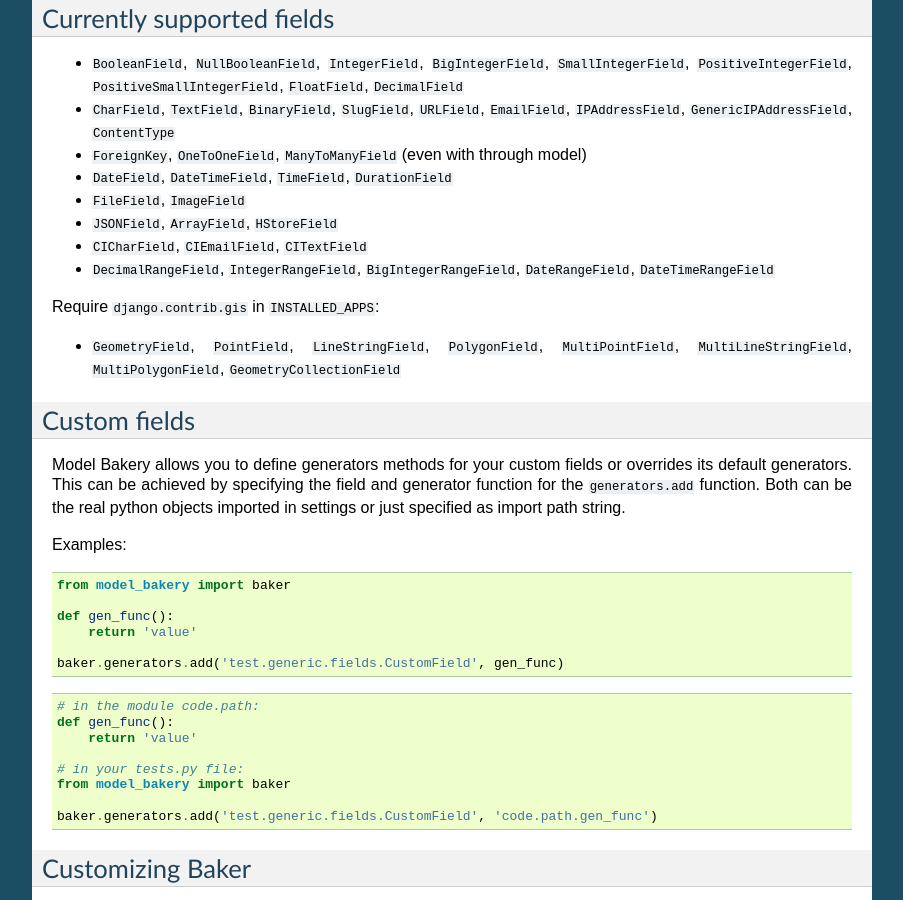
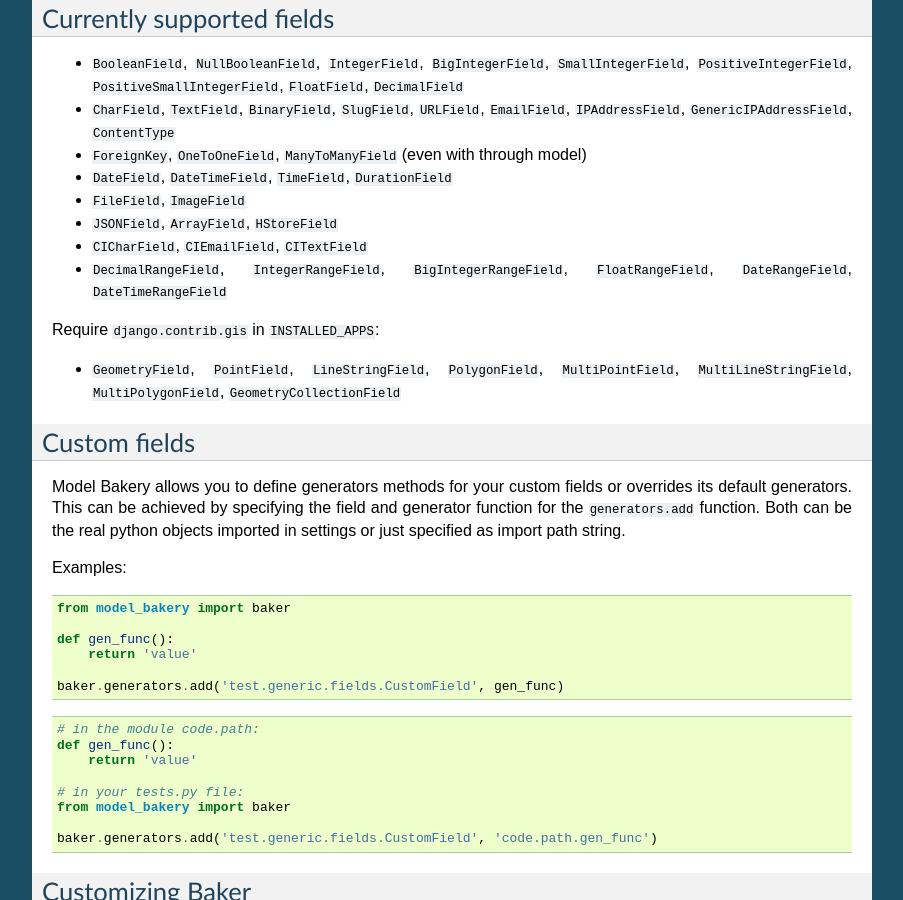
Before and after one commit to model-bakers/model_bakery, a Sphinx documentation site: the page built from docs/source/how_bakery_behaves.rst, in a window 1280 px wide and 900 px high, scrolled down 693 px. Shown: the whole window, without its empty margins (198-1101 px from the left). Built offline with Sphinx 7.4.7, drawn with Linux system fonts in a browser that asks for light colours.

Commit message:
Add `FloatRangeField` to list of supported fields in docs
(follow-up to #80)

```diff
--- a/docs/source/how_bakery_behaves.rst
+++ b/docs/source/how_bakery_behaves.rst
@@ -49,7 +49,7 @@ Currently supported fields
 * ``FileField``, ``ImageField``
 * ``JSONField``, ``ArrayField``, ``HStoreField``
 * ``CICharField``, ``CIEmailField``, ``CITextField``
-* ``DecimalRangeField``, ``IntegerRangeField``, ``BigIntegerRangeField``, ``DateRangeField``, ``DateTimeRangeField``
+* ``DecimalRangeField``, ``IntegerRangeField``, ``BigIntegerRangeField``, ``FloatRangeField``, ``DateRangeField``, ``DateTimeRangeField``
 
 Require ``django.contrib.gis`` in ``INSTALLED_APPS``:
 
```
